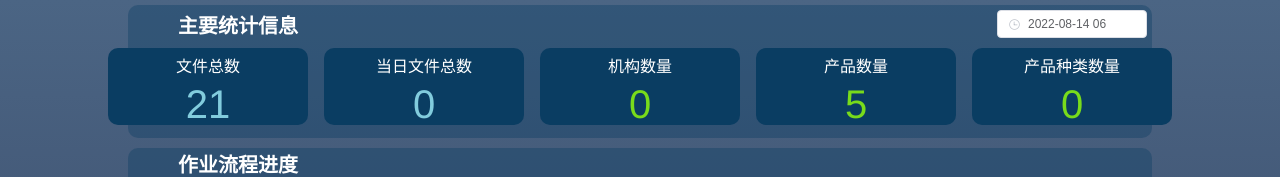
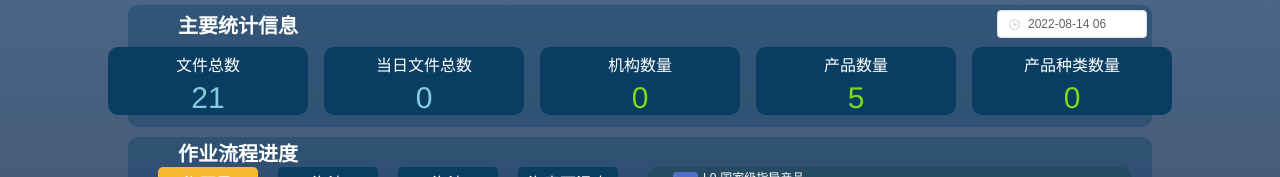
Before and after one commit to evaseemefly/CoastalGridCorrectSys, a Vue app in the folder webclient/web_client/: page / in a window 1280 px wide. Shown: the top 177 px of the page. Built offline with nearby package versions, Linux system fonts and the light colour scheme; no server answers.

Commit message:
title:22-09-01 小幅度修复了字体大小

```diff
--- a/webclient/web_client/src/components/ElementFlowView.vue
+++ b/webclient/web_client/src/components/ElementFlowView.vue
@@ -38,7 +38,7 @@
 				v-show="group.children.length > 0"
 			>
 				<div
-					class="flow-item"
+					class="flow-item mini-font"
 					:class="[getSuitedCls(child.state)]"
 					v-for="child in group.children"
 					:key="child.key"
@@ -713,6 +713,10 @@ export default class ElementFlowView extends Vue {
 		}
 	}
 }
+
+.mini-font{
+	font-size: 15px;
+}
 .suited {
 	flex-grow: 4;
 }
--- a/webclient/web_client/src/components/StatisticaInfoView.vue
+++ b/webclient/web_client/src/components/StatisticaInfoView.vue
@@ -35,7 +35,7 @@ export default class StatisticanInfoView extends Vue {
 		display: flex;
 		justify-content: center;
 		align-items: center;
-		font-size: 40px;
+		font-size: 30px;
 	}
 }
 </style>
--- a/webclient/web_client/src/views/content/Main.vue
+++ b/webclient/web_client/src/views/content/Main.vue
@@ -582,6 +582,7 @@ export default class MainView extends Vue {
 		}
 	}
 }
+
 .horizontal {
 	display: flex;
 	flex-direction: row;
```
